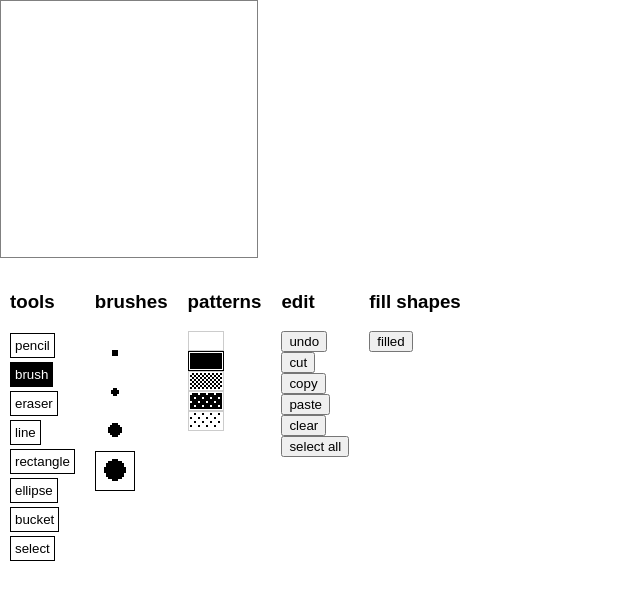
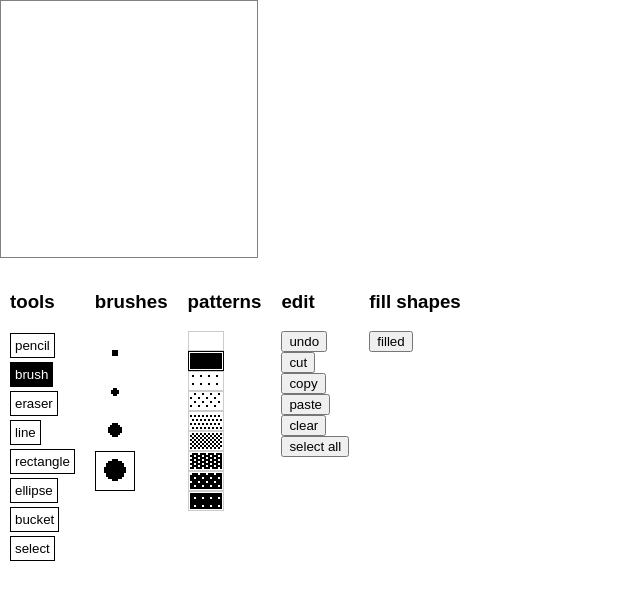
Before and after one commit to modernserf/literally-hypercard, a React (Create React App) app: page / in a window 1280 px wide. Shown: the top 600 px of the page, without its empty margins (0-640 px from the left). Built offline with nearby package versions, Linux system fonts and the light colour scheme.

Commit message:
patterns

```diff
--- a/src/App.js
+++ b/src/App.js
@@ -205,7 +205,7 @@ function reducer (state, type, payload) {
         return {
             lastPoint: payload,
             pencilValue: value,
-            preview: drawPencil(createBuffer(state.width, state.height), payload, value)
+            preview: drawPencil(createBuffer(state.width, state.height), payload, null, value)
         }
     }
     if (state.tool === "pencil" && type === "drag") {
--- a/src/base-patterns.js
+++ b/src/base-patterns.js
@@ -79,10 +79,34 @@ export const patterns = (() => {
             [X,X,X,X],
         ],
         [
+            [_,_,_,_],
+            [_,X,_,_],
+            [_,_,_,_],
+            [_,_,_,_],
+        ],
+        [
+            [_,_,X,_],
+            [_,_,_,_],
+            [X,_,_,_],
+            [_,_,_,_],
+        ],
+        [
+            [_,_,_,_],
+            [X,_,X,_],
+            [_,_,_,_],
+            [_,X,_,X],
+        ],
+        [
             [_,X,_,X],
             [X,_,X,_],
             [_,X,_,X],
             [X,_,X,_],
+        ],
+        [
+            [_,X,X,X],
+            [X,X,_,X],
+            [_,X,X,X],
+            [X,X,_,X],
         ],
         [
             [_,X,X,X],
@@ -91,10 +115,11 @@ export const patterns = (() => {
             [X,X,X,X],
         ],
         [
-            [_,_,X,_],
-            [_,_,_,_],
-            [X,_,_,_],
-            [_,_,_,_],
-        ]
+            [X,X,X,X],
+            [X,X,X,X],
+            [X,X,_,X],
+            [X,X,X,X],
+        ],
+
     ].map(createPattern)
 })()
```
